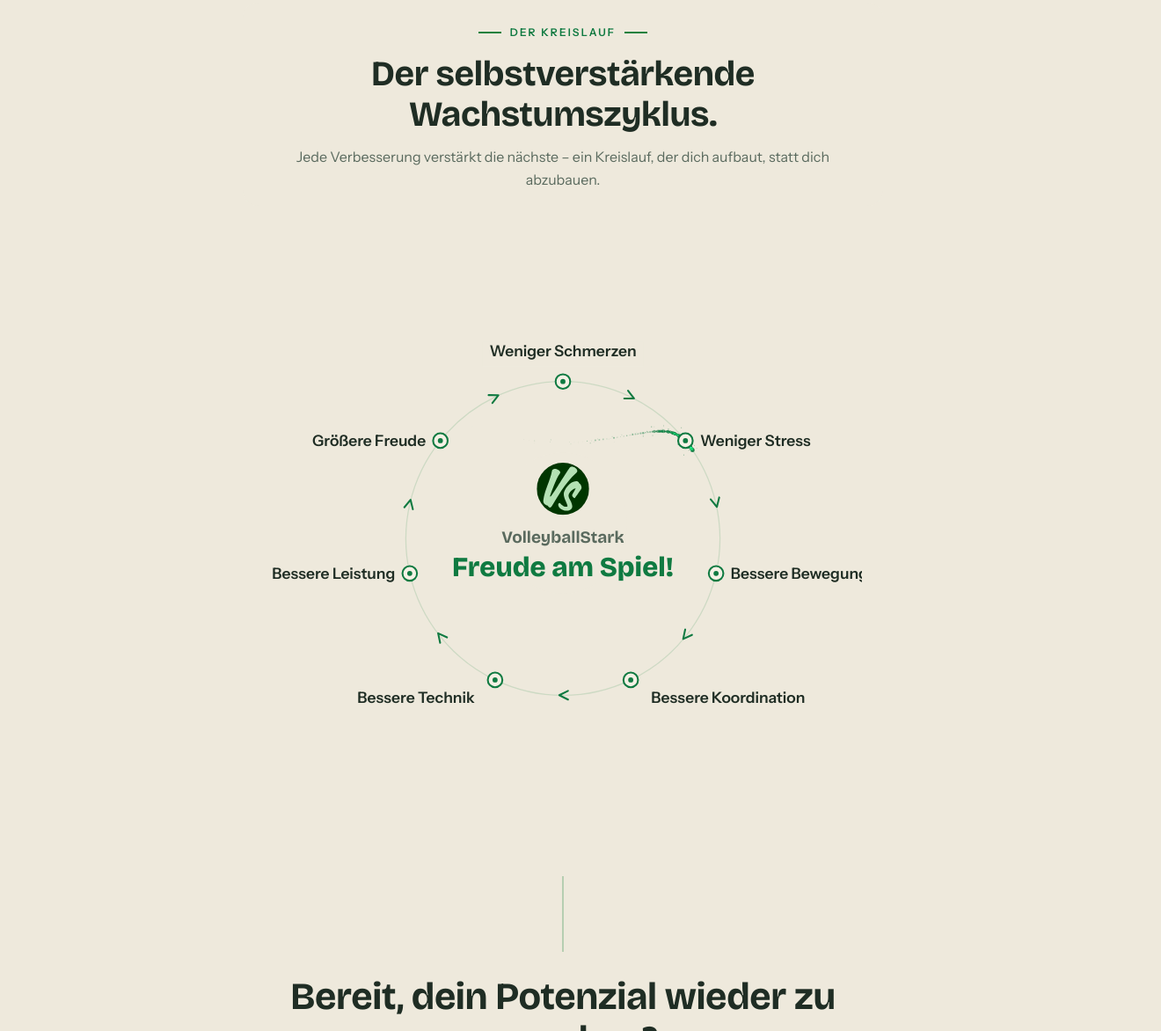
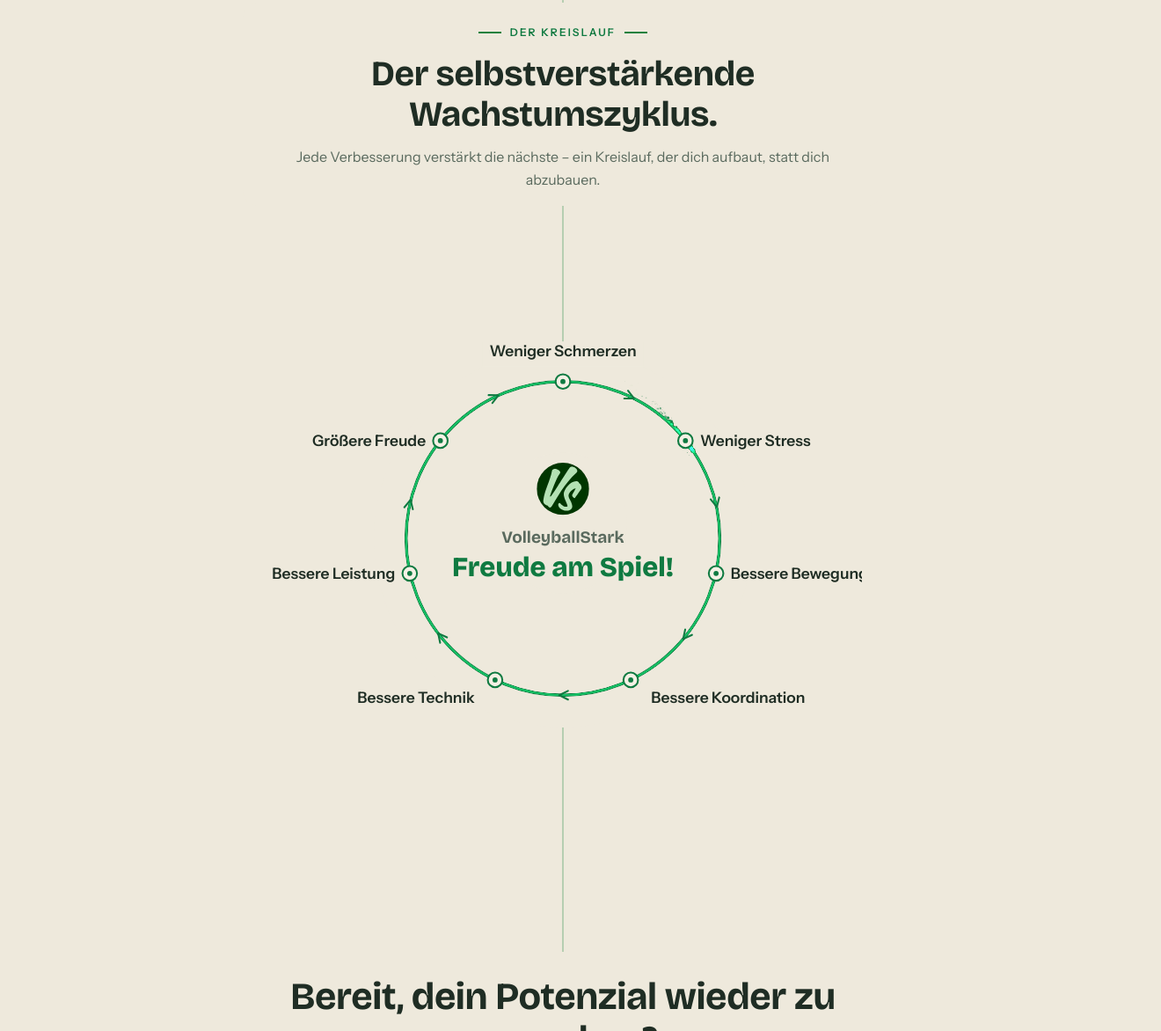
Before and after one commit to vollstark23-lab/volleyballstark-website, a plain HTML site: page index.html in a window 1280 px wide. Shown: the part 7128-8300 px from the top of the page at 88% size, 1320 px wide, since content can reach past the window. Drawn offline with nearby package versions, Linux system fonts and the light colour scheme; animation ran at ten frames a second.

Commit message:
Zyklus v2: Partikel bleiben auf Kreislinie (kein Abbiegen innen), Glow-Nachleuchten der Linie klingt ab, Abdeckung nur noch Kreisinneres

```diff
--- a/index.html
+++ b/index.html
@@ -304,13 +304,15 @@ footer .logo-svg{height:38px}
 }
 
 /* ============ WACHSTUMSZYKLUS ============ */
-/* z-index:0 macht die Sektion zum eigenen Stacking-Kontext: das ::before-
-   Panel ( volle Seitenfarbe, weicher Verlauf) liegt damit ÜBER Netz
-   (z-index:-2), Seiten-Ambient (body::before, -1) und der Lauf-Linie
-   (.rail, -1) – im Zyklus-Bereich scheint nichts mehr durch. */
-.zyklus{position:relative;z-index:0;padding:110px 0 20px}
-.zyklus::before{content:"";position:absolute;inset:-24px -40px;z-index:-1;pointer-events:none;background:var(--bg)}
+/* z-index:0 macht die Sektion zum eigenen Stacking-Kontext – ABER die
+   ::before-Abdeckung darf nur das KREISINNERNE verdecken (Nutzerwunsch),
+   nicht die ganze Sektion. Deshalb: ::before deckt nur den Kreis ab
+   (positioniert auf .cycle, inset passend zum viewBox-Rand), die Sektion
+   selbst bekommt keinen eigenen Hintergrund mehr. Netz/Linie bleiben
+   außerhalb des Kreises sichtbar. */
+.zyklus{position:relative;padding:110px 0 20px}
 .cycle{position:relative;max-width:680px;margin:20px auto 0}
+.cycle::before{content:"";position:absolute;left:50%;top:50%;width:430px;height:430px;transform:translate(-50%,-50%);border-radius:50%;z-index:-1;pointer-events:none;background:var(--bg)}
 .cyc-canvas{position:absolute;inset:0;width:100%;height:100%;pointer-events:none}
 .cycle svg{position:relative;width:100%;height:auto;display:block}
 /* dezente Spur statt gestrichelter Linie – das Licht läuft als Partikel
@@ -1285,51 +1287,68 @@ document.getElementById('year').textContent = new Date().getFullYear();
   function step(){
     // Startwinkel läuft langsam um den Kreis (Uhrzeigersinn wie die Bögen)
     const a = -Math.PI / 2 + tick * 0.012;
+    // Partikel bleibt AUF der Kreislinie: nur Tangentenbewegung, kein Abbiegen.
+    // Der „Schweif" entsteht rein durch nachlassendes life (Fading nach hinten).
     particles.push({
       x: CX + Math.cos(a) * R,
       y: CY + Math.sin(a) * R,
       angle: a + Math.PI / 2,                  // Tangente
-      speed: 0.15,
-      accel: 0.045,
+      speed: 0.9 + Math.random() * 0.35,
       life: 1,
-      decay: 0.012 + Math.random() * 0.008,
-      radius: 2.2 + Math.random() * 1.6
+      decay: 0.011 + Math.random() * 0.007,
+      radius: 2.4 + Math.random() * 1.6
     });
-    if (particles.length > 260) particles.splice(0, particles.length - 260);
+    if (particles.length > 300) particles.splice(0, particles.length - 300);
   }
 
+  // dezente Rest-Illumination der Kreislinie hinter dem Licht (klingt langsam ab)
+  let glow = 0;   // 0..1, wie stark der Kreis gerade nachleuchtet
   function draw(){
     ctx.clearRect(0, 0, canvas.width, canvas.height);
     ctx.save();
     ctx.scale(canvas.width / 820, canvas.height / 820);   // viewBox-Koordinaten
+    // Kreis-Grundlinie mit Glow-Faktor (zeichnet sich selbst bei glow=0 in Basisfarbe)
+    glow = Math.max(0, glow - 0.0022);        // langsames Abklingen
+    ctx.globalCompositeOperation = 'source-over';
+    ctx.strokeStyle = `rgba(${rgb},${(0.16 + glow * 0.55).toFixed(3)})`;
+    ctx.lineWidth = 1.6 + glow * 2.6;
+    ctx.beginPath();
+    ctx.arc(CX, CY, R, 0, Math.PI * 2);
+    ctx.stroke();
+    // heller Kern am Kreis, solange das Licht aktiv ist
+    if (glow > 0.01){
+      ctx.globalCompositeOperation = 'lighter';
+      ctx.strokeStyle = `rgba(${rgb},${(glow * 0.9).toFixed(3)})`;
+      ctx.lineWidth = 3.2;
+      ctx.beginPath();
+      ctx.arc(CX, CY, R, 0, Math.PI * 2);
+      ctx.stroke();
+    }
     ctx.globalCompositeOperation = 'lighter';
     for (let i = particles.length - 1; i >= 0; i--){
       const p = particles[i];
-      p.speed += p.accel;
       p.x += Math.cos(p.angle) * p.speed;
       p.y += Math.sin(p.angle) * p.speed;
-      p.angle += 0.05;                          // leichter Bogen nach außen
-      p.accel *= 1.02;
       p.life -= p.decay;
       if (p.life <= 0){ particles.splice(i, 1); continue; }
       const al = Math.max(p.life, 0);
-      // heller Kern
+      // heller Kern auf der Linie
       ctx.fillStyle = `rgba(${rgb},${(al * .95).toFixed(3)})`;
       ctx.beginPath();
       ctx.arc(p.x, p.y, Math.max(0.001, p.life * p.radius), 0, Math.PI * 2);
       ctx.fill();
-      // Funkeln: kleine Rechte im Umkreis,Radius schrumpft mit dem Leben
-      ctx.fillStyle = `rgba(${rgb},${(al * .8).toFixed(3)})`;
-      const s = Math.random() * 1.4;
-      ctx.fillRect(p.x + (Math.random() - .5) * 30 * p.life,
-                   p.y + (Math.random() - .5) * 30 * p.life, s, s);
+      // Funkeln direkt an der Linie (enger Umkreis, kein Abdriften nach innen)
+      ctx.fillStyle = `rgba(${rgb},${(al * .7).toFixed(3)})`;
+      const s = Math.random() * 1.3;
+      ctx.fillRect(p.x + (Math.random() - .5) * 14 * p.life,
+                   p.y + (Math.random() - .5) * 14 * p.life, s, s);
     }
     ctx.restore();
   }
 
   function loop(){
     if (!running) return;
-    step(); draw(); tick++;
+    step(); glow = 1; draw(); tick++;          // Licht aktiv -> Kreis leuchtet mit
     rafId = requestAnimationFrame(loop);
   }
   function start(){ if (running || reduced) return; running = true; rafId = requestAnimationFrame(loop); }
```
